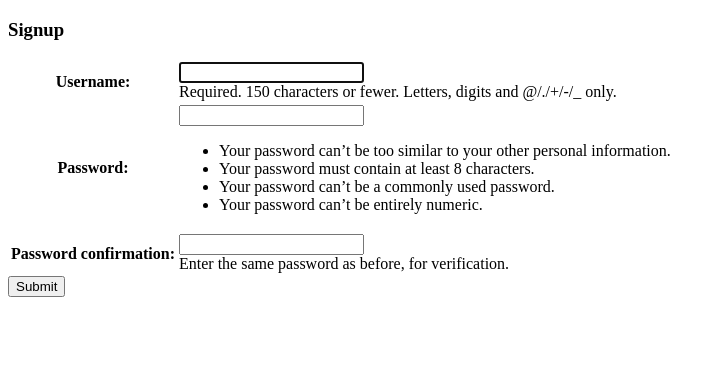
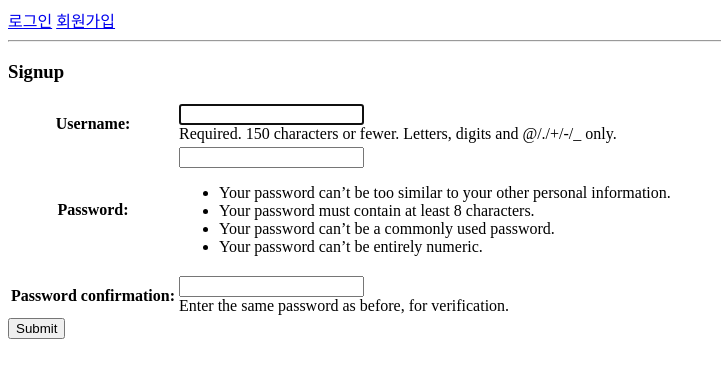
Before and after one commit to Eclatant/snu-201703-final, a Django app: page /accounts/signup/ in a window 1280 px wide. Shown: the top 378 px of the page, without its empty margins (0-721 px from the left). Run offline with Django 3.2, Linux system fonts and the light colour scheme.

Commit message:
상단 nav바에 로그인/회원가입/프로필 링크 추가

```diff
--- a/final/templates/layout.html
+++ b/final/templates/layout.html
@@ -5,6 +5,15 @@
         <title>벤처창업웹프로그래밍2 - 2017</title>
     </head>
     <body>
+        {% if user.is_authenticated %}
+            <a href="{% url "profile" %}">프로필</a>
+            <a href="#">로그아웃</a>
+        {% else %}
+            <a href="{% url "login" %}">로그인</a>
+            <a href="{% url "signup" %}">회원가입</a>
+        {% endif %}
+        <hr/>
+
         {% block content %}
         {% endblock %}
     </body>
```
